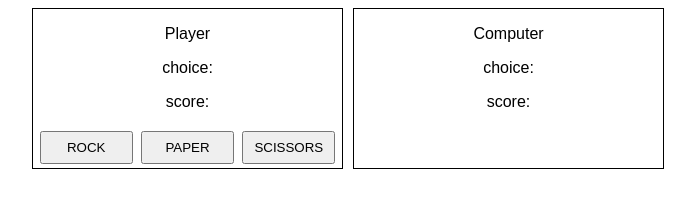
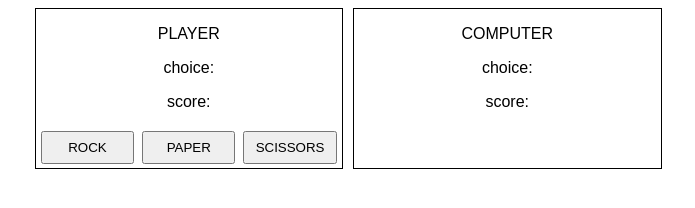
Before and after one commit to patrycjastarzec/Rock-Paper-Scissors, a plain HTML site: page index.html in a window 1280 px wide. Shown: the full height of the page, 292-987 px from the left. Drawn offline with Linux system fonts and the light colour scheme.

Commit message:
Add grid columns

```diff
--- a/index.html
+++ b/index.html
@@ -11,7 +11,7 @@
 <body>
     <div class='grid-container'>
         <div id='left-column'>
-            <p>Player</p>
+            <p>PLAYER</p>
             <p>choice: <span id='player-choice' class='button'></span></p>
             <p>score: <span id='player-score' class='button'></span></p>
             <div id='center'>
@@ -21,7 +21,7 @@
             </div>
         </div>
         <div id='right-column'>
-            <p>Computer</p>
+            <p>COMPUTER</p>
             <p>choice: <span id='computer-choice' class='button'></span></p>
             <p>score: <span id='computer-score' class='button'></span></p>
         </div>
--- a/style.css
+++ b/style.css
@@ -1,9 +1,9 @@
 .grid-container {
     display: grid;
-    grid-template-columns: 1fr 1fr;
+    grid-template-columns: 1fr 1fr 1fr 1fr;
     grid-gap: 10px;
-    margin-left: 25%;
-    margin-right: 25%;
+    /*margin-left: 25%;*/
+    /*margin-right: 25%;*/
 }
 
 #left-column, #right-column {
@@ -11,6 +11,14 @@
     border-style: solid;
     border-width: 0.1em;
     border-color: black;
+}
+
+#left-column{
+    grid-column: 2/3;
+}
+
+#right-column {
+    grid-column: 3/4;
 }
 
 #center {
```
